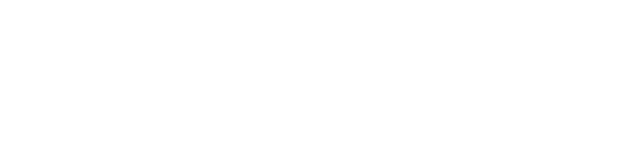
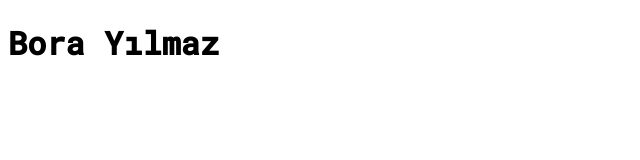
Before and after one commit to boraxyilmax/boraxyilmax.github.io, a plain HTML site: page index.html in a window 1280 px wide. Shown: the whole page, without its empty margins (0-640 px from the left). Drawn offline with Linux system fonts and the light colour scheme.

Commit message:
Update index.html

```diff
--- a/index.html
+++ b/index.html
@@ -4,8 +4,18 @@
     <meta charset="UTF-8">
     <meta name="viewport" content="width=device-width, initial-scale=1.0">
     <title>Document</title>
+    <link rel="preconnect" href="https://fonts.googleapis.com">
+    <link rel="preconnect" href="https://fonts.gstatic.com" crossorigin>
+    <link href="https://fonts.googleapis.com/css2?family=Roboto+Mono:wght@500&display=swap" rel="stylesheet">
+    <style>
+        * {
+            font-family: "Roboto Mono", monospace;
+        }
+    </style>
 </head>
 <body>
-
+    <div class="header">
+        <h1>Bora Yılmaz</h1>
+    </div>
 </body>
 </html>
```
